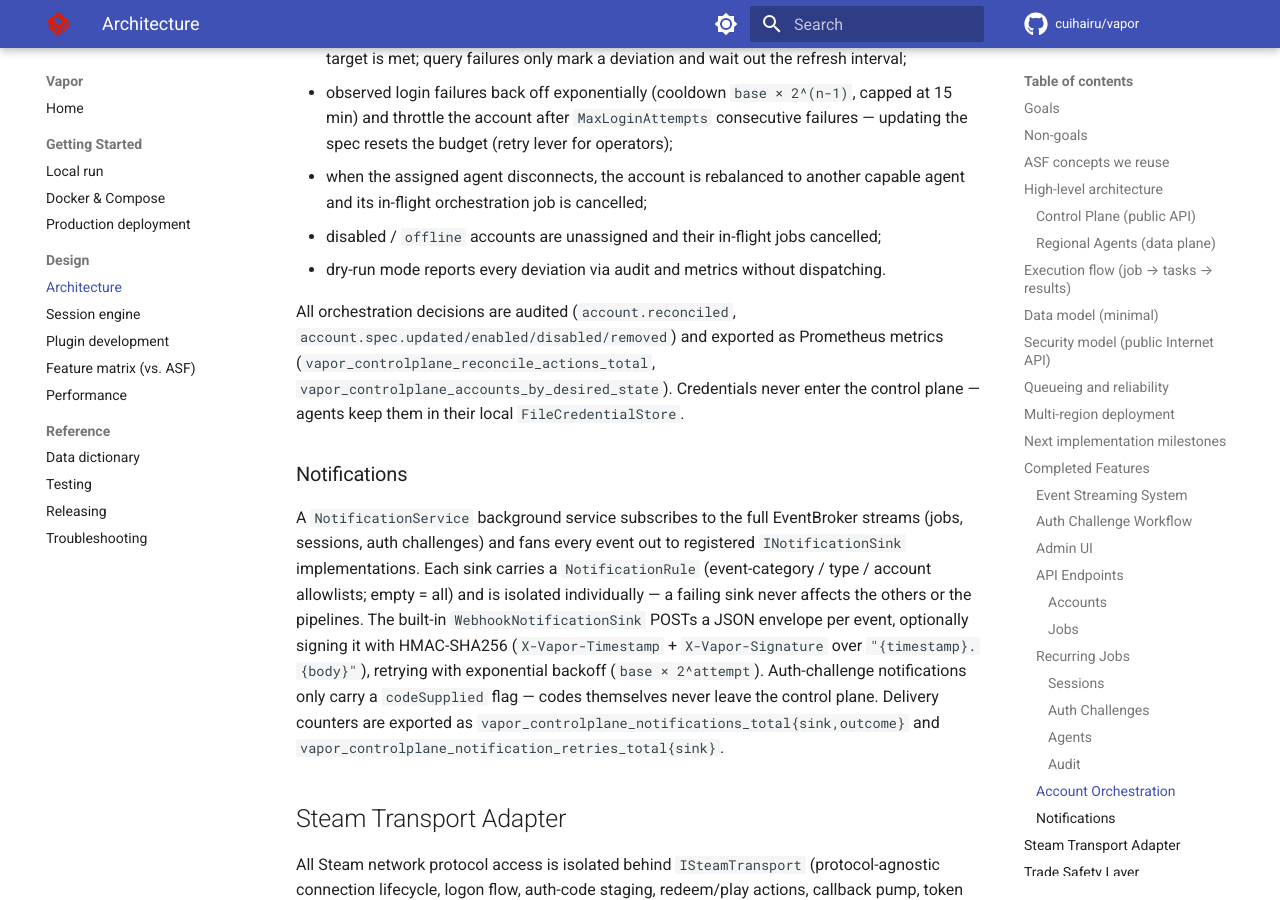
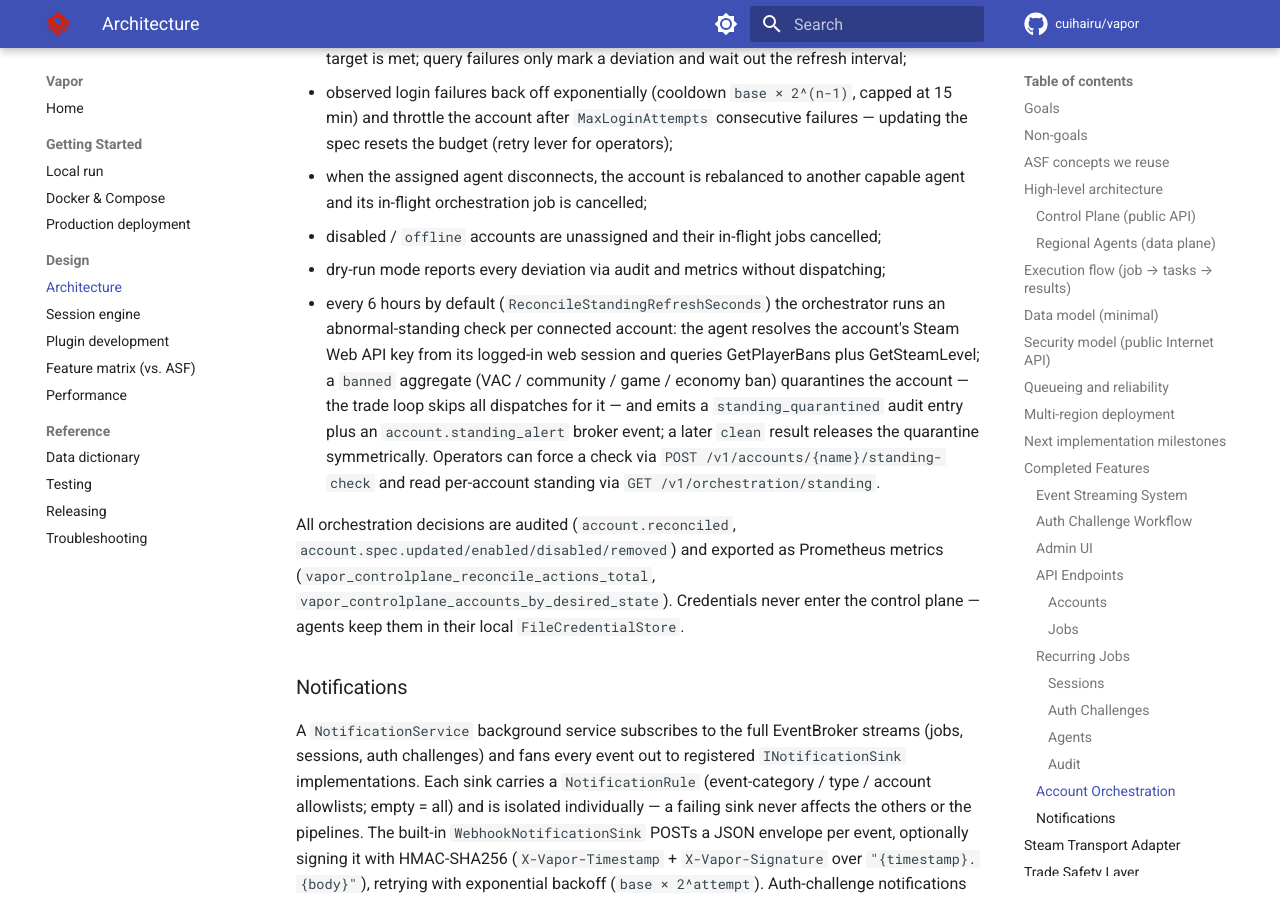
Before and after one commit to cuihairu/vapor, an MkDocs documentation site: the page built from docs/architecture.md, in a window 1280 px wide and 900 px high, scrolled down 7335 px. Built offline with MkDocs 1.6.1 and Material for MkDocs 9.7.7, drawn with Linux system fonts in a browser that asks for light colours; comment, search, counter and statistics services are not loaded.

Commit message:
docs: refresh baseline — 2451 tests, 99.7%; log §38 P2 round; backfill CHANGELOG for P1
- TESTING.md: tree/stats to 2451 (Steam.Core 1349, ControlPlane 616),
  coverage table 15062/15100, round-ten entry (standing detection chain,
  quarantine semantics correction on record, RequestStandingCheck instead
  of Task.Delay, UnescapeDataString dead-catch characterization)
- todo.md: §38 P2 decomposed and checked with completion record
- CHANGELOG.md: Added entries for standing detection (§38 P2) and
  per-account proxy (§38 P1, missed last round)
- architecture.md: standing check/quarantine/release semantics in the
  orchestration section
- production.md: Vapor_RECONCILE_STANDING_REFRESH_SECONDS row

Co-Authored-By: Claude Code <noreply@anthropic.com>

```diff
--- a/docs/architecture.md
+++ b/docs/architecture.md
@@ -261,7 +261,17 @@ loop (default 15s) that converges actual session state onto it:
 - disabled / `offline` accounts are unassigned and their in-flight jobs
   cancelled;
 - dry-run mode reports every deviation via audit and metrics without
-  dispatching.
+  dispatching;
+- every 6 hours by default (`ReconcileStandingRefreshSeconds`) the orchestrator
+  runs an abnormal-standing check per connected account: the agent resolves the
+  account's Steam Web API key from its logged-in web session and queries
+  GetPlayerBans plus GetSteamLevel; a `banned` aggregate (VAC / community /
+  game / economy ban) quarantines the account — the trade loop skips all
+  dispatches for it — and emits a `standing_quarantined` audit entry plus an
+  `account.standing_alert` broker event; a later `clean` result releases the
+  quarantine symmetrically. Operators can force a check via
+  `POST /v1/accounts/{name}/standing-check` and read per-account standing via
+  `GET /v1/orchestration/standing`.
 
 All orchestration decisions are audited (`account.reconciled`,
 `account.spec.updated/enabled/disabled/removed`) and exported as Prometheus
```
Also changed, not shown: CHANGELOG.md (+33 -0 lines), docs/production.md (+1 -0 lines), todo.md (+7 -1 lines), 1 other file.
